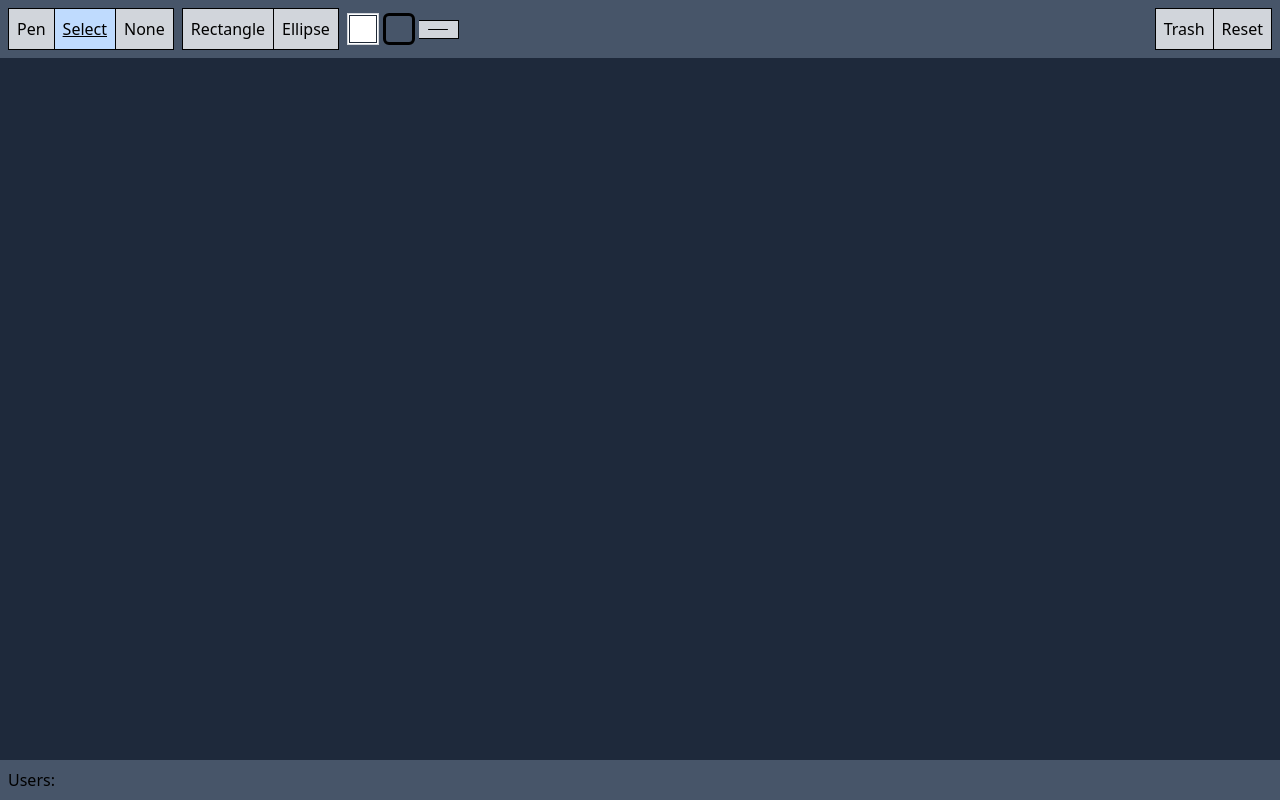
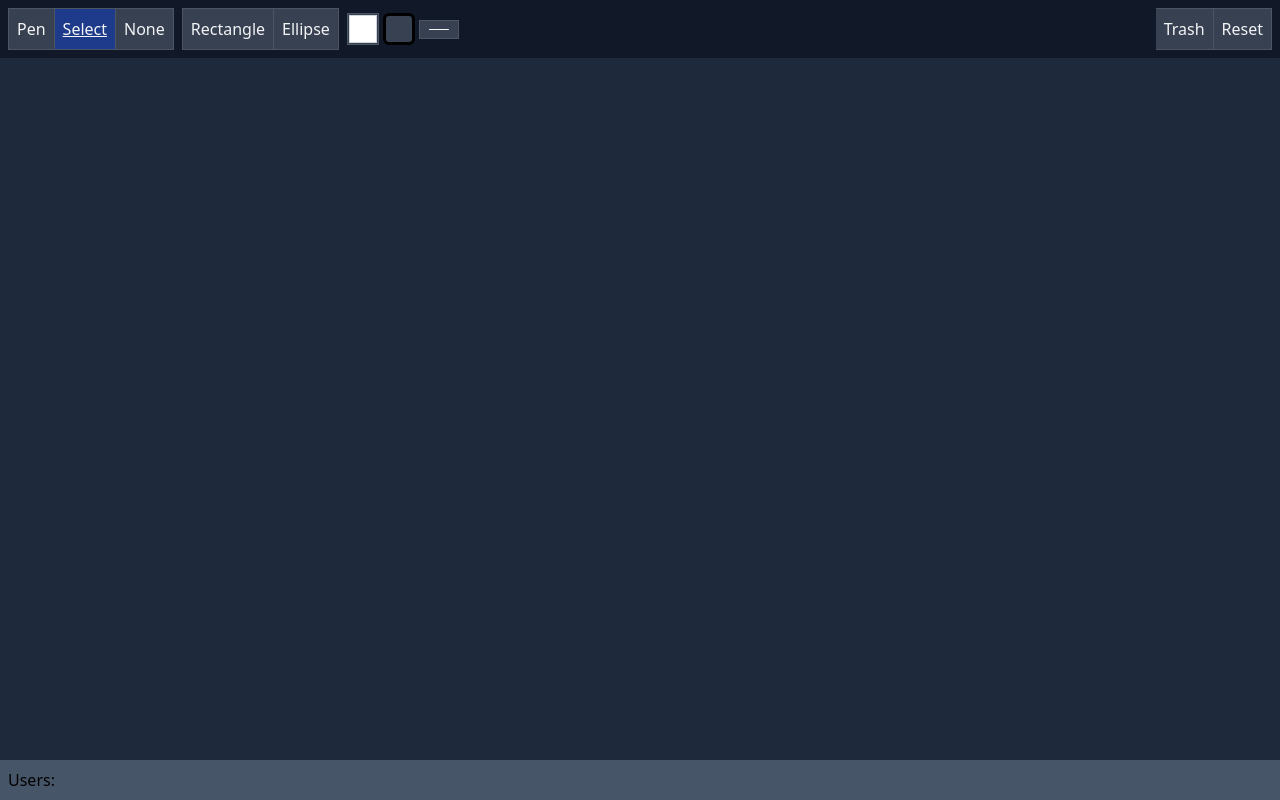
Before and after one commit to matthewkirby/Collaborative-Whiteboard, a React (Vite) app: page / in a window 1280 px wide. Built offline with nearby package versions, Linux system fonts and the light colour scheme.

Commit message:
Styles changes for toolbar buttons

```diff
--- a/src/components/Toolbar/ColorPicker.tsx
+++ b/src/components/Toolbar/ColorPicker.tsx
@@ -12,9 +12,9 @@ export const ColorPicker = () => {
     <>
       <PopupButton
         trigger={
-          <div className="w-8 h-8 border border-gray-300 p-0.5 hover:border-gray-500 transition-colors bg-white">
+          <div className="w-8 h-8 border border-gray-600 p-0.5 hover:border-gray-400 transition-colors bg-gray-700">
             <div
-              className="w-full h-full ring-1 ring-gray-800"
+              className="w-full h-full ring-1 ring-gray-300"
               style={{ background: activeFillColor }}
             />
           </div>
@@ -30,7 +30,7 @@ export const ColorPicker = () => {
       <PopupButton
         trigger={
           <div
-            className="w-8 h-8 rounded-md hover:border-gray-500 transition-colors"
+            className="w-8 h-8 rounded-md border-gray-600 hover:border-gray-400 transition-colors bg-gray-700"
             style={{ border: `3px solid ${activeStrokeColor}` }}
           />
         }
--- a/src/components/Toolbar/StrokeWidthPicker.tsx
+++ b/src/components/Toolbar/StrokeWidthPicker.tsx
@@ -1,6 +1,7 @@
 import { useBoardStore } from "../../store/boardStore";
 import { PopupButton } from "../ui/PopupButton";
 import { StrokeWidthPopup } from "./StrokeWidthPopup";
+import { toolbarButtonInactive, toolbarCell } from "../ui/toolbarButtonStyles";
 
 export const StrokeWidthPicker = () => {
   const activeStrokeWidth = useBoardStore((s) => s.activeStrokeWidth);
@@ -10,9 +11,9 @@ export const StrokeWidthPicker = () => {
     <PopupButton
       title="Stroke width"
       trigger={
-        <div className="p-2 border-r border-y border-black bg-gray-300 hover:bg-gray-400 active:bg-blue-400 flex items-center justify-center w-10 h-full">
+        <div className={`${toolbarCell} ${toolbarButtonInactive} w-10 h-full`}>
           <div
-            className="w-5 rounded-full bg-black"
+            className="w-5 rounded-full bg-gray-100"
             style={{ height: activeStrokeWidth }}
           />
         </div>
--- a/src/components/Toolbar/Toolbar.tsx
+++ b/src/components/Toolbar/Toolbar.tsx
@@ -1,28 +1,7 @@
 import { useBoardStore, type ShapeToolTypes } from "../../store/boardStore";
+import { ActionButton, ToolbarButton } from "../ui/ToolbarButtons";
 import { ColorPicker } from "./ColorPicker";
 import { StrokeWidthPicker } from "./StrokeWidthPicker";
-
-interface ButtonProps {
-  display: string;
-  name: string;
-  onClick: () => void;
-}
-
-const Button = ({ display, name, onClick }: ButtonProps) => {
-  const pointerMode = useBoardStore((s) => s.pointerMode);
-  const shapeToolMode = useBoardStore((s) => s.shapeToolMode);
-  const isActive =
-    pointerMode === "shape" ? shapeToolMode === name : pointerMode === name;
-
-  return (
-    <button
-      className={`p-2 first:border-l border-r border-y border-black ${isActive ? "underline bg-blue-200 hover:bg-blue-300" : "bg-gray-300 hover:bg-gray-400"} active:bg-blue-400`}
-      onClick={() => onClick()}
-    >
-      {display}
-    </button>
-  );
-};
 
 export const Toolbar = () => {
   const setPointerMode = useBoardStore((s) => s.setPointerMode);
@@ -35,31 +14,31 @@ export const Toolbar = () => {
   };
 
   return (
-    <div className="flex bg-slate-600 p-2 gap-2 items-center">
+    <div className="flex bg-gray-900 p-2 gap-2 items-center">
       <div className="flex">
-        <Button
+        <ToolbarButton
           display="Pen"
           name="pen"
           onClick={() => setPointerMode("pen")}
         />
-        <Button
+        <ToolbarButton
           display="Select"
           name="select"
           onClick={() => setPointerMode("select")}
         />
-        <Button
+        <ToolbarButton
           display="None"
           name="none"
           onClick={() => setPointerMode("none")}
         />
       </div>
       <div className="flex">
-        <Button
+        <ToolbarButton
           display="Rectangle"
           name="rectangle"
           onClick={() => choseShapeMode("rectangle")}
         />
-        <Button
+        <ToolbarButton
           display="Ellipse"
           name="circle"
           onClick={() => choseShapeMode("circle")}
@@ -70,16 +49,8 @@ export const Toolbar = () => {
         <StrokeWidthPicker />
       </div>
       <div className="flex ml-auto">
-        <Button
-          display="Trash"
-          name="trash"
-          onClick={() => deleteSelectedShape()}
-        />
-        <Button
-          display="Reset"
-          name="trash"
-          onClick={() => console.log("TBD")}
-        />
+        <ActionButton display="Trash" onClick={() => deleteSelectedShape()} />
+        <ActionButton display="Reset" onClick={() => console.log("TBD")} />
       </div>
     </div>
   );
--- /dev/null
+++ b/src/components/ui/ToolbarButtons.tsx
@@ -0,0 +1,45 @@
+import { useBoardStore } from "../../store/boardStore";
+import {
+  toolbarActionButton,
+  toolbarButtonActive,
+  toolbarButtonInactive,
+  toolbarCell,
+} from "./toolbarButtonStyles";
+
+interface ToolbarButtonProps {
+  display: string;
+  name: string;
+  onClick: () => void;
+}
+
+export const ToolbarButton = ({
+  display,
+  name,
+  onClick,
+}: ToolbarButtonProps) => {
+  const pointerMode = useBoardStore((s) => s.pointerMode);
+  const shapeToolMode = useBoardStore((s) => s.shapeToolMode);
+  const isActive =
+    pointerMode === "shape" ? shapeToolMode === name : pointerMode === name;
+  return (
+    <button
+      className={`${toolbarCell} ${isActive ? toolbarButtonActive : toolbarButtonInactive}`}
+      onClick={onClick}
+    >
+      {display}
+    </button>
+  );
+};
+
+interface ActionButtonProps {
+  display: string;
+  onClick: () => void;
+}
+
+export const ActionButton = ({ display, onClick }: ActionButtonProps) => {
+  return (
+    <button className={toolbarActionButton} onClick={onClick}>
+      {display}
+    </button>
+  );
+};
--- /dev/null
+++ b/src/components/ui/toolbarButtonStyles.ts
@@ -0,0 +1,10 @@
+export const toolbarCell =
+  "p-2 first:border-l border-r border-y border-gray-600 flex items-center justify-center text-gray-100";
+
+export const toolbarButtonInactive = "bg-gray-700 hover:bg-gray-600";
+
+export const toolbarButtonActive =
+  "underline bg-blue-900 text-blue-100 border-blue-500 hover:bg-blue-800";
+
+export const toolbarActionButton =
+  "p-2 border-r border-y border-gray-600 flex items-center justify-center text-gray-100 bg-gray-700 hover:bg-gray-600 active:bg-blue-900 active:text-blue-100 transition-colors";
```
